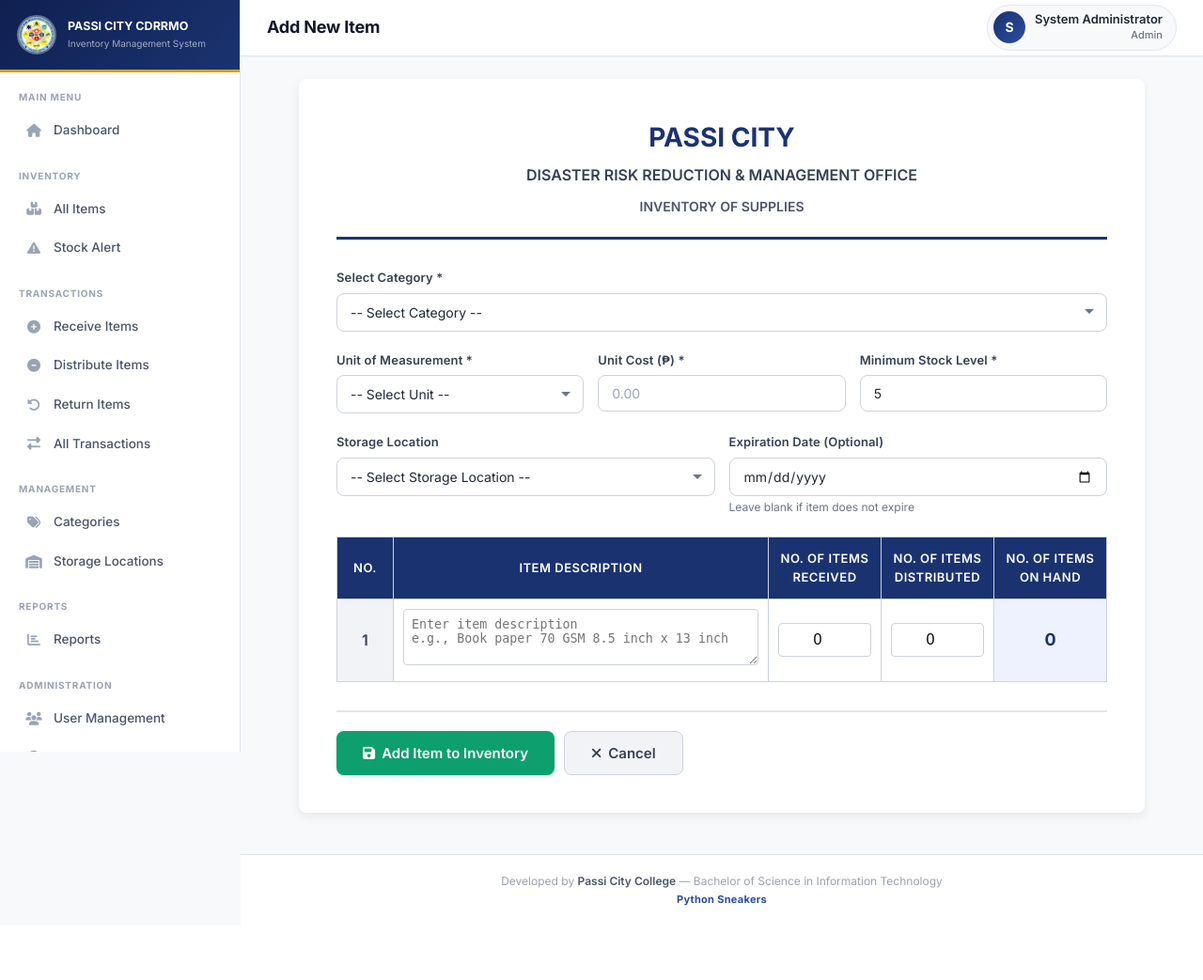
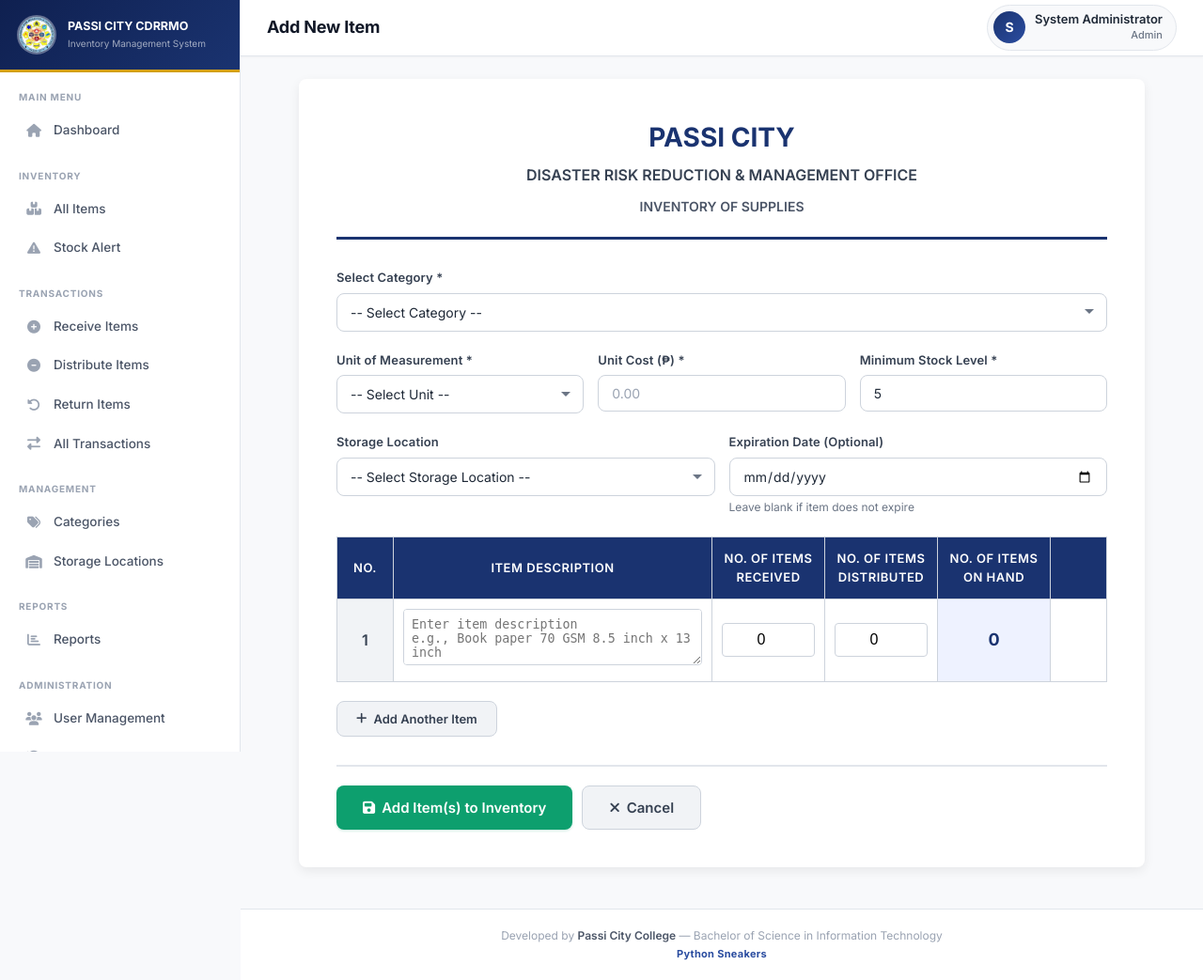
Before and after one commit to DoaneMIH/cdrrmo_inventory_passi, a PHP site: page /cdrrmo_inventory_system/add_item.php in a window 1280 px wide. Shown: the whole page at 94% size. Before the commit the page ends 964 px from the top, so only its background shows below. Run offline with PHP 8.4, Linux system fonts and the light colour scheme; a user stored in the database is signed in; data comes from the database, SQL or seed files in the repository.

Commit message:
Update Add Item Multiple

```diff
--- a/add_item.php
+++ b/add_item.php
@@ -11,16 +11,27 @@ $categories = $conn->query("SELECT id, category_name FROM categories WHERE is_ac
 $storage_locations = $conn->query("SELECT id, location_name FROM storage_locations WHERE is_active = 1 ORDER BY location_name");
 
 if ($_SERVER['REQUEST_METHOD'] === 'POST') {
-    $category_id = (int)$_POST['category_id'];
-    $item_description = sanitize_input($_POST['item_description']);
-    $unit = sanitize_input($_POST['unit']);
-    $unit_cost = (float)$_POST['unit_cost'];
-    $minimum_stock_level = (int)$_POST['minimum_stock_level'];
-    $storage_location_id = !empty($_POST['storage_location_id']) ? (int)$_POST['storage_location_id'] : null;
-    $expiration_date = !empty($_POST['expiration_date']) ? $_POST['expiration_date'] : null;
-    $items_received = (int)$_POST['items_received'];
-    $items_distributed = (int)$_POST['items_distributed'];
-    $items_on_hand = $items_received - $items_distributed;
+    $category_id          = (int)$_POST['category_id'];
+    $unit                 = sanitize_input($_POST['unit']);
+    $unit_cost            = (float)$_POST['unit_cost'];
+    $minimum_stock_level  = (int)$_POST['minimum_stock_level'];
+    $storage_location_id  = !empty($_POST['storage_location_id']) ? (int)$_POST['storage_location_id'] : null;
+    $expiration_date      = !empty($_POST['expiration_date']) ? $_POST['expiration_date'] : null;
+
+    $descriptions    = $_POST['item_description'];
+    $items_received  = $_POST['items_received'];
+    $items_distributed = $_POST['items_distributed'];
+
+    $errors    = [];
+    $successes = 0;
+
+    foreach ($descriptions as $i => $raw_desc) {
+        $item_description  = sanitize_input($raw_desc);
+        if (empty($item_description)) continue; // skip blank rows
+
+        $recv = (int)$items_received[$i];
+        $dist = (int)$items_distributed[$i];
+        $on_hand = $recv - $dist;
 
         // Generate item code
         $stmt = $conn->prepare("CALL sp_generate_item_code(?, @item_code)");
@@ -28,7 +39,7 @@ if ($_SERVER['REQUEST_METHOD'] === 'POST') {
         $stmt->execute();
         $stmt->close();
 
-    $result = $conn->query("SELECT @item_code as item_code");
+        $result    = $conn->query("SELECT @item_code as item_code");
         $item_code = $result->fetch_assoc()['item_code'];
 
         // Insert item
@@ -45,19 +56,28 @@ if ($_SERVER['REQUEST_METHOD'] === 'POST') {
             "sissdiisiiii",
             $item_code, $category_id, $item_description, $unit, $unit_cost,
             $minimum_stock_level, $storage_location_id, $expiration_date,
-        $items_received, $items_distributed, $items_on_hand,
+            $recv, $dist, $on_hand,
             $_SESSION['user_id']
         );
 
         if ($stmt->execute()) {
             log_activity($_SESSION['user_id'], 'create_item', "Created item: $item_code - $item_description");
-        $_SESSION['success'] = "Item added successfully!";
+            $successes++;
+        } else {
+            $errors[] = "Failed to add row " . ($i + 1) . ": $item_description";
+        }
+        $stmt->close();
+    }
+
+    if ($successes > 0 && empty($errors)) {
+        $_SESSION['success'] = "$successes item(s) added successfully!";
         header('Location: inventory.php');
         exit();
+    } elseif ($successes > 0) {
+        $_SESSION['success'] = "$successes item(s) added. Some rows had errors.";
     } else {
-        $error = "Failed to add item. Please try again.";
+        $error = "Failed to add items. Please try again.";
     }
-    $stmt->close();
 }
 
 require_once 'includes/header.php';
@@ -77,6 +97,7 @@ require_once 'includes/header.php';
     <?php endif; ?>
 
     <form method="POST" action="">
+        <!-- Shared metadata -->
         <div class="form-group form-group-main">
             <label class="form-label">Select Category *</label>
             <select name="category_id" class="form-control" required>
@@ -92,7 +113,6 @@ require_once 'includes/header.php';
             </select>
         </div>
 
-        <!-- Additional Fields -->
         <div class="form-grid-3">
             <div class="form-group form-grid-col">
                 <label class="form-label">Unit of Measurement *</label>
@@ -155,7 +175,8 @@ require_once 'includes/header.php';
             </div>
         </div>
 
-        <table class="inventory-table">
+        <!-- Multi-row item table -->
+        <table class="inventory-table" id="items-table">
             <thead>
                 <tr>
                     <th style="width: 60px;">No.</th>
@@ -163,32 +184,43 @@ require_once 'includes/header.php';
                     <th style="width: 120px;">No. of items<br>received</th>
                     <th style="width: 120px;">No. of items<br>distributed</th>
                     <th style="width: 120px;">No. of items<br>on hand</th>
+                    <th style="width: 60px;"></th>
                 </tr>
             </thead>
-            <tbody>
-                <tr>
+            <tbody id="items-tbody">
+                <tr data-row="0">
                     <td class="item-row-number">1</td>
                     <td>
-                        <textarea name="item_description" required placeholder="Enter item description&#10;e.g., Book paper 70 GSM 8.5 inch x 13 inch"></textarea>
+                        <textarea name="item_description[]" required
+                            placeholder="Enter item description&#10;e.g., Book paper 70 GSM 8.5 inch x 13 inch"></textarea>
                     </td>
                     <td style="text-align:center;">
-                        <input type="number" name="items_received" id="items_received" min="0" value="0" required
-                            onchange="calculateOnHand()" style="text-align:center;font-size:16px;">
+                        <input type="number" name="items_received[]" min="0" value="0" required
+                            oninput="calculateOnHand(this)" style="text-align:center;font-size:16px;">
                     </td>
-                    <td style="text-align: center;">
-                        <input type="number" name="items_distributed" id="items_distributed" min="0" value="0" required
-                            onchange="calculateOnHand()" style="text-align:center;font-size:16px;">
+                    <td style="text-align:center;">
+                        <input type="number" name="items_distributed[]" min="0" value="0" required
+                            oninput="calculateOnHand(this)" style="text-align:center;font-size:16px;">
                     </td>
                     <td class="calculated-field">
-                        <span id="items_on_hand">0</span>
+                        <span class="on-hand-display">0</span>
+                    </td>
+                    <td style="text-align:center;">
+                        <!-- First row has no remove button -->
                     </td>
                 </tr>
             </tbody>
         </table>
 
+        <div style="margin: 10px 0 20px;">
+            <button type="button" class="btn btn-secondary" onclick="addRow()">
+                <i class="fas fa-plus"></i> Add Another Item
+            </button>
+        </div>
+
         <div class="form-actions">
             <button type="submit" class="btn btn-success btn-lg">
-                <i class="fas fa-save"></i> Add Item to Inventory
+                <i class="fas fa-save"></i> Add Item(s) to Inventory
             </button>
             <a href="inventory.php" class="btn btn-secondary btn-lg">
                 <i class="fas fa-times"></i> Cancel
@@ -198,22 +230,72 @@ require_once 'includes/header.php';
 </div>
 
 <script>
-function calculateOnHand() {
-    const received = parseInt(document.getElementById('items_received').value) || 0;
-    const distributed = parseInt(document.getElementById('items_distributed').value) || 0;
-    const onHand = received - distributed;
-    document.getElementById('items_on_hand').textContent = onHand;
+let rowCount = 1;
+
+function calculateOnHand(inputEl) {
+    const row = inputEl.closest('tr');
+    const received    = parseInt(row.querySelector('input[name="items_received[]"]').value)    || 0;
+    const distributed = parseInt(row.querySelector('input[name="items_distributed[]"]').value) || 0;
+    row.querySelector('.on-hand-display').textContent = received - distributed;
 }
 
-// Add loading indicator to form submission
-document.addEventListener('DOMContentLoaded', function() {
+function addRow() {
+    const tbody = document.getElementById('items-tbody');
+    const newRow = document.createElement('tr');
+    newRow.dataset.row = rowCount;
+
+    newRow.innerHTML = `
+        <td class="item-row-number">${rowCount + 1}</td>
+        <td>
+            <textarea name="item_description[]"
+                placeholder="Enter item description"></textarea>
+        </td>
+        <td style="text-align:center;">
+            <input type="number" name="items_received[]" min="0" value="0"
+                oninput="calculateOnHand(this)" style="text-align:center;font-size:16px;">
+        </td>
+        <td style="text-align:center;">
+            <input type="number" name="items_distributed[]" min="0" value="0"
+                oninput="calculateOnHand(this)" style="text-align:center;font-size:16px;">
+        </td>
+        <td class="calculated-field">
+            <span class="on-hand-display">0</span>
+        </td>
+        <td style="text-align:center;">
+            <button type="button" onclick="removeRow(this)" class="btn btn-danger btn-sm"
+                title="Remove row" style="padding:4px 8px;">
+                <i class="fas fa-trash"></i>
+            </button>
+        </td>
+    `;
+
+    tbody.appendChild(newRow);
+    rowCount++;
+    renumberRows();
+
+    // Focus the new textarea
+    newRow.querySelector('textarea').focus();
+}
+
+function removeRow(btn) {
+    const row = btn.closest('tr');
+    row.remove();
+    renumberRows();
+}
+
+function renumberRows() {
+    document.querySelectorAll('#items-tbody tr').forEach((row, i) => {
+        row.querySelector('.item-row-number').textContent = i + 1;
+    });
+}
+
+// Loading indicator on submit
+document.addEventListener('DOMContentLoaded', function () {
     const form = document.querySelector('form');
     if (form) {
-        form.addEventListener('submit', function(e) {
+        form.addEventListener('submit', function () {
             const submitBtn = form.querySelector('button[type="submit"]');
-            if (submitBtn) {
-                showFormLoading('Adding item to inventory...');
-            }
+            if (submitBtn) showFormLoading('Adding items to inventory...');
         });
     }
 });
```
Lines whose indentation alone changed are shown as unchanged.
